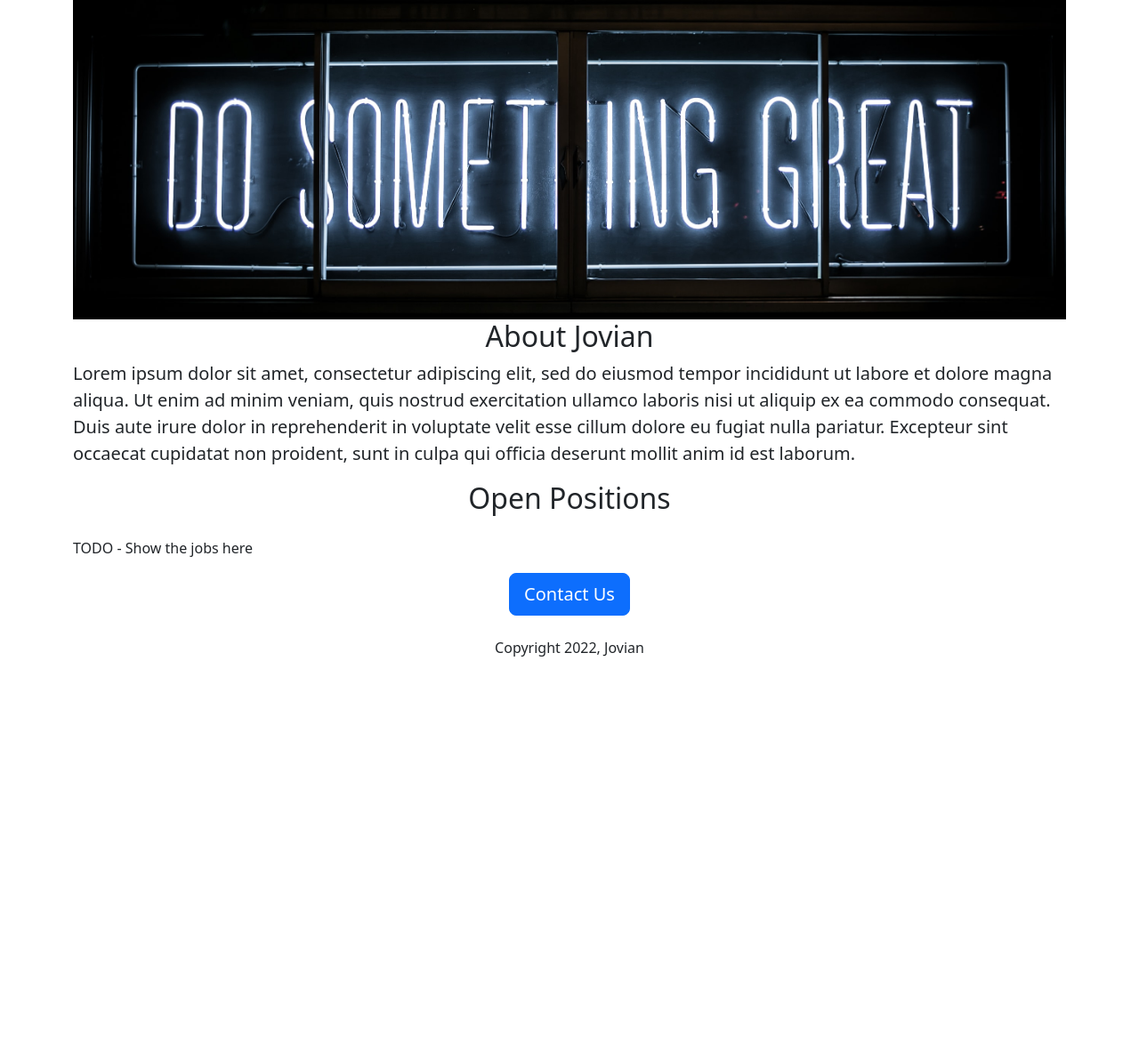
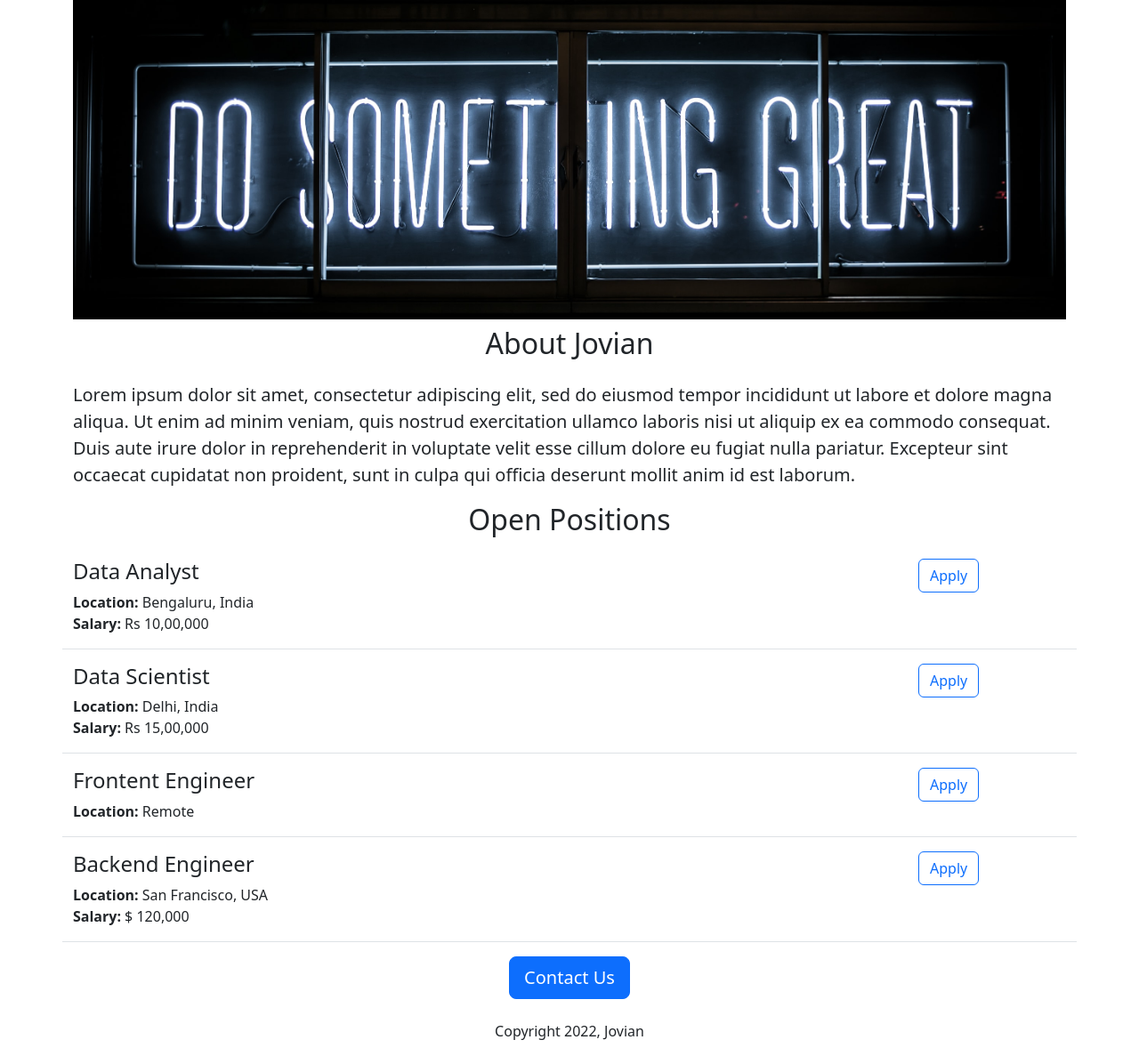
Before and after one commit to pradeepkumarry/jovian-careers-website-v2, a Flask app: page / in a window 1280 px wide. Shown: the part 81-1268 px from the top of the page at 89% size. Before the commit the page ends 819 px from the top, so only its background shows below. Run offline with Flask 2, Linux system fonts and the light colour scheme.

Commit message:
Added dynamic data and API route

```diff
--- a/app.py
+++ b/app.py
@@ -1,12 +1,42 @@
-from flask import Flask, render_template
+from flask import Flask, render_template, jsonify
 
 app = Flask(__name__)
 
+JOBS = [
+  {
+    'id': 1,
+    'title': 'Data Analyst',
+    'location': 'Bengaluru, India',
+    'salary': 'Rs 10,00,000'
+  },
+  {
+    'id': 2,
+    'title': 'Data Scientist',
+    'location': 'Delhi, India',
+    'salary': 'Rs 15,00,000'
+  },
+  {
+    'id': 3,
+    'title': 'Frontent Engineer',
+    'location': 'Remote'
+  },
+  {
+    'id': 4,
+    'title': 'Backend Engineer',
+    'location': 'San Francisco, USA',
+    'salary': '$ 120,000'
+  }
+]
 
 @app.route("/")
 def hello_world():
-  return render_template('home.html')
+  return render_template('home.html',
+                        jobs=JOBS,
+                        company_name='Jovian')
 
+@app.route("/api/jobs")
+def list_jobs():
+  return jsonify(JOBS)
 
 if __name__ == "__main__":
   app.run(host='0.0.0.0', debug=True)
--- a/templates/home.html
+++ b/templates/home.html
@@ -15,14 +15,18 @@
   </head>
   <body>
       <div class="container">
-      <h1 class="text-center mt-2 mb-4 ">Jovian Careers</h1>
-      <img class=".img-fluid" id="banner" src="https://jovian-careers-website.pradeepreddyr.repl.co/static/banner.jpeg">
-      <h2 class="text-center">About Jovian</h2>
+      <h1 class="text-center mt-2 mb-4 ">{{company_name}} Careers</h1>
+      <img class="img-fluid" id="banner" src="https://jovian-careers-website.pradeepreddyr.repl.co/static/banner.jpeg">
+      <h2 class="text-center mt-2 mb-4">About Jovian</h2>
       <p class="lead">
         Lorem ipsum dolor sit amet, consectetur adipiscing elit, sed do eiusmod tempor incididunt ut labore et dolore magna aliqua. Ut enim ad minim veniam, quis nostrud exercitation ullamco laboris nisi ut aliquip ex ea commodo consequat. Duis aute irure dolor in reprehenderit in voluptate velit esse cillum dolore eu fugiat nulla pariatur. Excepteur sint occaecat cupidatat non proident, sunt in culpa qui officia deserunt mollit anim id est laborum.
       </p>
       <h2 class="text-center mt-2 mb-4">Open Positions</h2>
-      <p>TODO - Show the jobs here</p>
+      <p>
+       {% for job in jobs %}
+          {% include 'jobitem.html' %}
+       {% endfor %}
+      </p>
         <div class="text-center">
           <button class="btn btn-primary btn-lg">Contact Us</button>
           <p class="mt-4">Copyright 2022, Jovian</p>
--- /dev/null
+++ b/templates/jobitem.html
@@ -0,0 +1,18 @@
+<div class="border-bottom row" style="margin-bottom:16px; padding-bottom:16px">
+  <div class="col-10">
+    <h4 style="color:rgb(120,120,120) margin-bottom:4px;">
+      {{job['title']}}
+    </h4>
+    <div>
+      <b>Location:</b> {{job['location']}}
+    </div>
+    {% if 'salary' in job %}
+      <div>
+        <b>Salary:</b> {{job['salary']}}
+      </div>
+    {% endif %}
+  </div>
+  <div class="col-2">
+    <button type="button" class="btn btn-outline-primary">Apply</button>
+  </div>
+</div>
```
